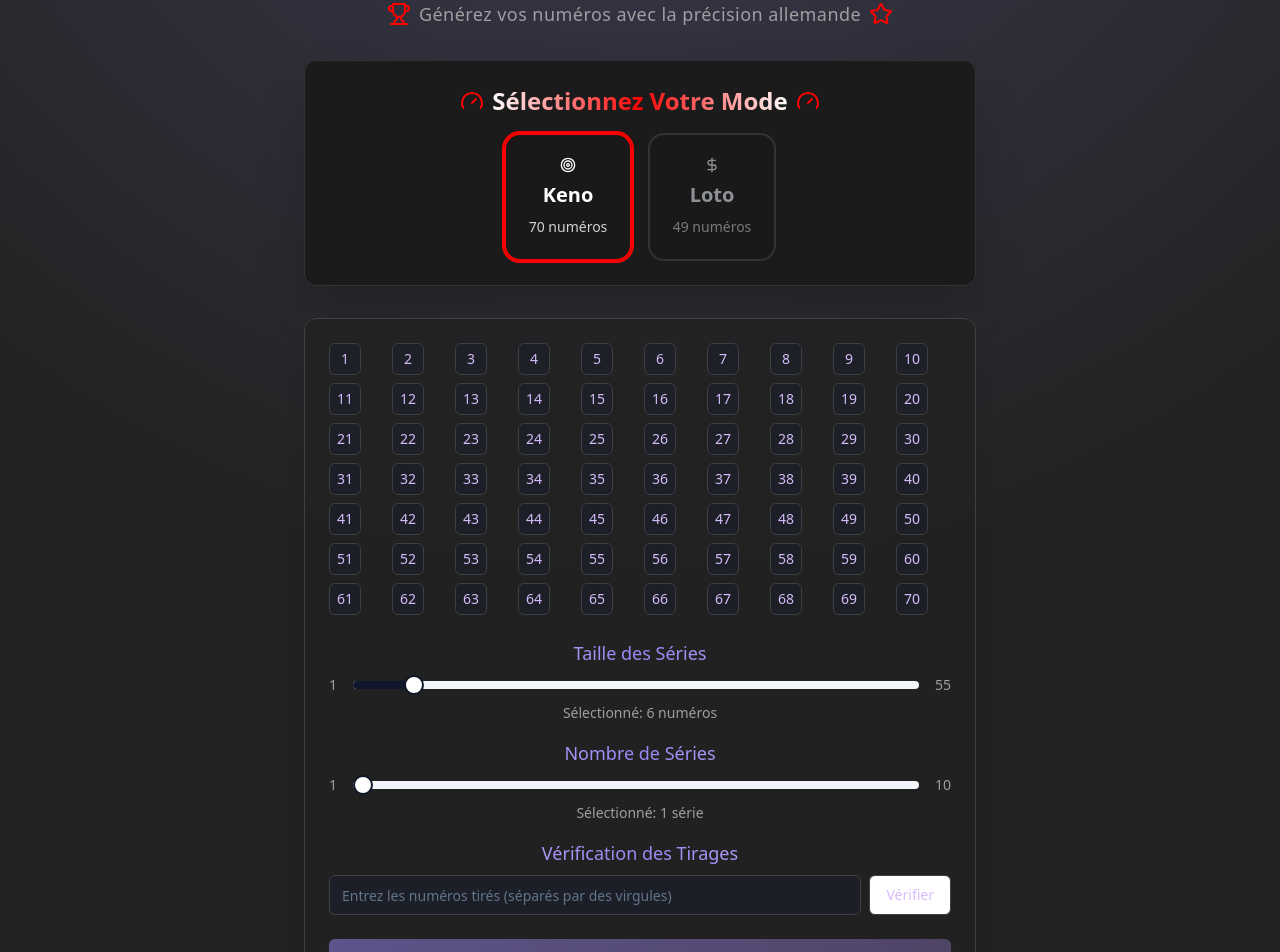
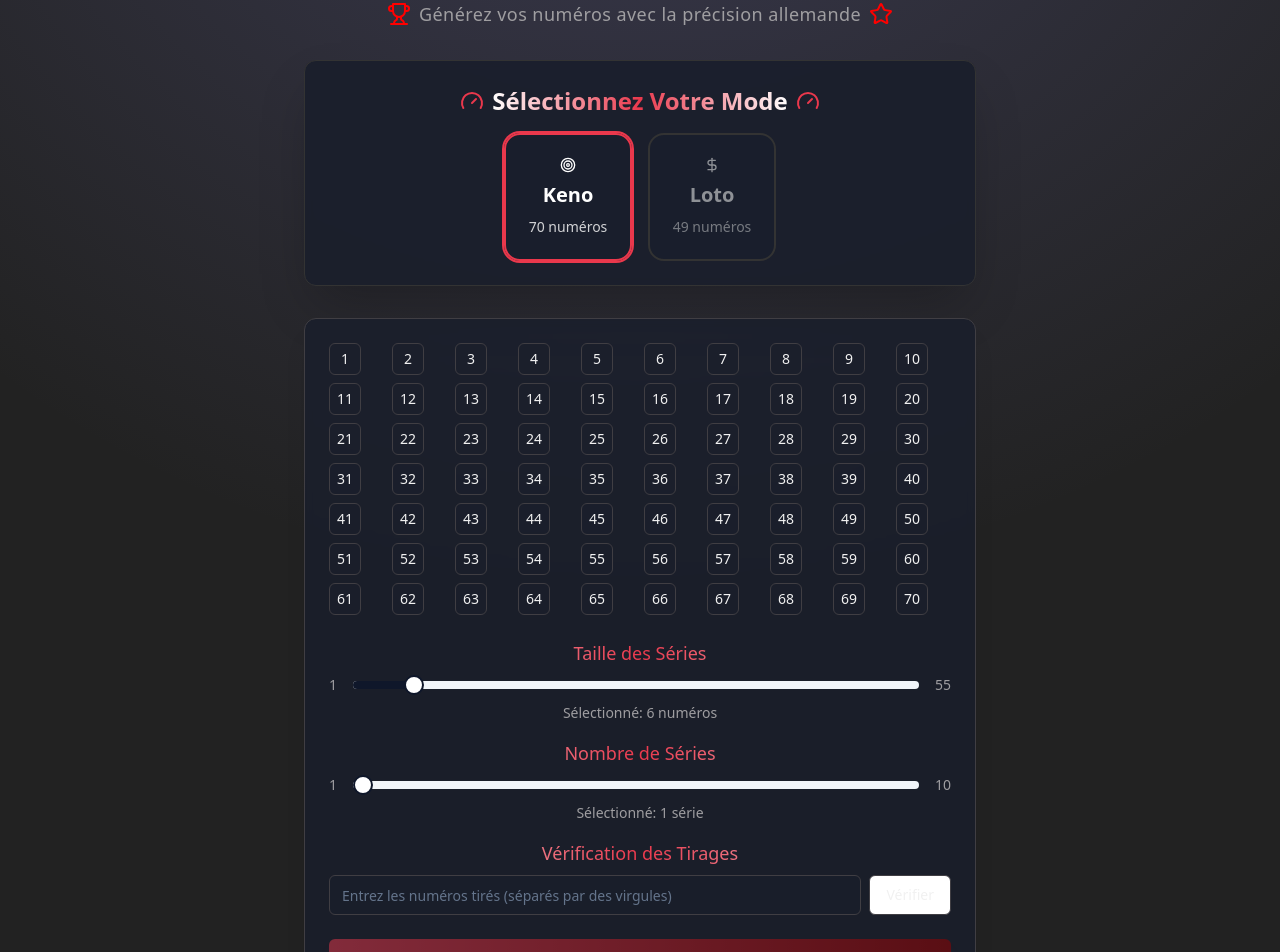
Before and after one commit to Damien1303/keno-loto-generateur-, a React (Vite) app: page / in a window 1280 px wide. Shown: the part 120-1072 px from the top of the page. Built offline with nearby package versions, Linux system fonts and the light colour scheme.

Commit message:
Harmonize color scheme
Updated button and text colors to align with the overall red theme of the application.
[skip gpt_engineer]

```diff
--- a/src/components/GameSelector.tsx
+++ b/src/components/GameSelector.tsx
@@ -11,14 +11,14 @@ interface GameSelectorProps {
 
 export const GameSelector = ({ selectedGame, onSelect }: GameSelectorProps) => {
   return (
-    <Card className="p-6 backdrop-blur-sm bg-[#1A1A1A]/90 shadow-2xl animate-fade-in border-[#333333] rounded-xl">
+    <Card className="p-6 backdrop-blur-sm bg-[#1A1F2C]/90 shadow-2xl animate-fade-in border-[#333333] rounded-xl">
       <div className="space-y-4">
         <div className="flex items-center justify-center gap-2">
-          <Gauge className="w-6 h-6 text-[#FF0000]" />
-          <h2 className="text-2xl font-semibold text-center bg-gradient-to-r from-[#FFFFFF] via-[#FF0000] to-[#FFFFFF] text-transparent bg-clip-text">
+          <Gauge className="w-6 h-6 text-[#ea384c]" />
+          <h2 className="text-2xl font-semibold text-center bg-gradient-to-r from-[#FFFFFF] via-[#ea384c] to-[#FFFFFF] text-transparent bg-clip-text">
             Sélectionnez Votre Mode
           </h2>
-          <Gauge className="w-6 h-6 text-[#FF0000]" />
+          <Gauge className="w-6 h-6 text-[#ea384c]" />
         </div>
         <div className="flex gap-4 justify-center">
           <motion.div
@@ -28,10 +28,10 @@ export const GameSelector = ({ selectedGame, onSelect }: GameSelectorProps) => {
             <Button
               variant="outline"
               className={cn(
-                "w-32 h-32 rounded-2xl transition-all duration-300 border-2 bg-[#1A1A1A]/60",
+                "w-32 h-32 rounded-2xl transition-all duration-300 border-2 bg-[#1A1F2C]/60",
                 selectedGame === "keno"
-                  ? "ring-2 ring-[#FF0000] border-[#FF0000] text-white"
-                  : "border-[#333333] text-[#8E9196] hover:border-[#FF0000] hover:text-white"
+                  ? "ring-2 ring-[#ea384c] border-[#ea384c] text-white"
+                  : "border-[#333333] text-[#8E9196] hover:border-[#ea384c] hover:text-white"
               )}
               onClick={() => onSelect("keno")}
             >
@@ -49,10 +49,10 @@ export const GameSelector = ({ selectedGame, onSelect }: GameSelectorProps) => {
             <Button
               variant="outline"
               className={cn(
-                "w-32 h-32 rounded-2xl transition-all duration-300 border-2 bg-[#1A1A1A]/60",
+                "w-32 h-32 rounded-2xl transition-all duration-300 border-2 bg-[#1A1F2C]/60",
                 selectedGame === "loto"
-                  ? "ring-2 ring-[#FF0000] border-[#FF0000] text-white"
-                  : "border-[#333333] text-[#8E9196] hover:border-[#FF0000] hover:text-white"
+                  ? "ring-2 ring-[#ea384c] border-[#ea384c] text-white"
+                  : "border-[#333333] text-[#8E9196] hover:border-[#ea384c] hover:text-white"
               )}
               onClick={() => onSelect("loto")}
             >
--- a/src/components/NumberGenerator.tsx
+++ b/src/components/NumberGenerator.tsx
@@ -30,11 +30,11 @@ export const NumberGenerator = ({ gameType, onGenerate, onDrawnNumbersChange }:
     if (drawnNumbers.includes(num) && selectedNumbers.includes(num)) {
       return "bg-green-500/90 text-white border-green-600 shadow-lg shadow-green-500/20"; // Match
     } else if (selectedNumbers.includes(num)) {
-      return "bg-[#9b87f5]/90 text-white border-[#7E69AB] shadow-lg shadow-[#9b87f5]/20"; // Selected
+      return "bg-[#ea384c]/90 text-white border-[#990000] shadow-lg shadow-[#ea384c]/20"; // Selected
     } else if (drawnNumbers.includes(num)) {
       return "bg-orange-500/90 text-white border-orange-600 shadow-lg shadow-orange-500/20"; // Drawn but not selected
     }
-    return "bg-[#1A1F2C]/60 hover:bg-[#9b87f5]/20 text-[#D6BCFA] border-[#403E43] hover:border-[#9b87f5]"; // Default
+    return "bg-[#1A1F2C]/60 hover:bg-[#ea384c]/20 text-[#F1F1F1] border-[#403E43] hover:border-[#ea384c]"; // Default
   };
 
   const toggleNumber = (num: number) => {
@@ -109,7 +109,7 @@ export const NumberGenerator = ({ gameType, onGenerate, onDrawnNumbersChange }:
   };
 
   return (
-    <Card className="p-6 backdrop-blur-sm bg-[#222222]/80 shadow-xl animate-fade-in border-[#403E43] rounded-xl">
+    <Card className="p-6 backdrop-blur-sm bg-[#1A1F2C]/80 shadow-xl animate-fade-in border-[#403E43] rounded-xl">
       <div className="space-y-6">
         <div className="grid grid-cols-10 gap-2">
           {Array.from({ length: maxNumber }, (_, i) => i + 1).map((num) => (
@@ -126,7 +126,7 @@ export const NumberGenerator = ({ gameType, onGenerate, onDrawnNumbersChange }:
 
         <div className="space-y-4">
           <div className="space-y-2">
-            <h3 className="text-lg font-medium text-center bg-gradient-to-r from-[#D6BCFA] via-[#9b87f5] to-[#D6BCFA] text-transparent bg-clip-text">
+            <h3 className="text-lg font-medium text-center bg-gradient-to-r from-[#F1F1F1] via-[#ea384c] to-[#F1F1F1] text-transparent bg-clip-text">
               Taille des Séries
             </h3>
             <div className="flex items-center gap-4">
@@ -147,7 +147,7 @@ export const NumberGenerator = ({ gameType, onGenerate, onDrawnNumbersChange }:
           </div>
 
           <div className="space-y-2">
-            <h3 className="text-lg font-medium text-center bg-gradient-to-r from-[#D6BCFA] via-[#9b87f5] to-[#D6BCFA] text-transparent bg-clip-text">
+            <h3 className="text-lg font-medium text-center bg-gradient-to-r from-[#F1F1F1] via-[#ea384c] to-[#F1F1F1] text-transparent bg-clip-text">
               Nombre de Séries
             </h3>
             <div className="flex items-center gap-4">
@@ -168,19 +168,19 @@ export const NumberGenerator = ({ gameType, onGenerate, onDrawnNumbersChange }:
           </div>
 
           <div className="space-y-2">
-            <h3 className="text-lg font-medium text-center bg-gradient-to-r from-[#D6BCFA] via-[#9b87f5] to-[#D6BCFA] text-transparent bg-clip-text">
+            <h3 className="text-lg font-medium text-center bg-gradient-to-r from-[#F1F1F1] via-[#ea384c] to-[#F1F1F1] text-transparent bg-clip-text">
               Vérification des Tirages
             </h3>
             <div className="flex gap-2">
               <Input
                 placeholder="Entrez les numéros tirés (séparés par des virgules)"
                 onChange={handleDrawnNumbersChange}
-                className="flex-1 bg-[#1A1F2C]/60 border-[#403E43] text-[#D6BCFA] placeholder-[#8E9196] focus:ring-[#9b87f5] focus:border-[#9b87f5]"
+                className="flex-1 bg-[#1A1F2C]/60 border-[#403E43] text-[#F1F1F1] placeholder-[#8E9196] focus:ring-[#ea384c] focus:border-[#ea384c]"
               />
               <Button
                 onClick={checkMatches}
                 variant="outline"
-                className="border-[#403E43] text-[#D6BCFA] hover:bg-[#9b87f5]/20 hover:border-[#9b87f5]"
+                className="border-[#403E43] text-[#F1F1F1] hover:bg-[#ea384c]/20 hover:border-[#ea384c]"
               >
                 Vérifier
               </Button>
@@ -190,7 +190,7 @@ export const NumberGenerator = ({ gameType, onGenerate, onDrawnNumbersChange }:
 
         <Button
           onClick={generateNumbers}
-          className="w-full h-12 text-lg font-medium transition-all duration-300 hover:scale-105 bg-gradient-to-r from-[#9b87f5] to-[#7E69AB] hover:from-[#7E69AB] hover:to-[#9b87f5] text-white border-none shadow-lg shadow-[#9b87f5]/20"
+          className="w-full h-12 text-lg font-medium transition-all duration-300 hover:scale-105 bg-gradient-to-r from-[#ea384c] to-[#990000] hover:from-[#990000] hover:to-[#ea384c] text-white border-none shadow-lg shadow-[#ea384c]/20"
           disabled={selectedNumbers.length < seriesSize}
         >
           <Shuffle className="mr-2 h-5 w-5" />
--- a/src/components/ResultsDisplay.tsx
+++ b/src/components/ResultsDisplay.tsx
@@ -12,18 +12,18 @@ export const ResultsDisplay = ({ numbers, drawnNumbers = [] }: ResultsDisplayPro
     if (drawnNumbers.includes(number)) {
       return "bg-green-500/90 text-white border-green-600 shadow-lg shadow-green-500/20";
     }
-    return "bg-[#FF0000]/90 text-white border-[#990000] shadow-lg shadow-[#FF0000]/20";
+    return "bg-[#ea384c]/90 text-white border-[#990000] shadow-lg shadow-[#ea384c]/20";
   };
 
   return (
-    <Card className="p-6 backdrop-blur-sm bg-[#1A1A1A]/90 shadow-2xl animate-fade-in border-[#333333] rounded-xl">
+    <Card className="p-6 backdrop-blur-sm bg-[#1A1F2C]/90 shadow-2xl animate-fade-in border-[#333333] rounded-xl">
       <div className="space-y-6">
         <div className="flex items-center justify-center gap-2">
-          <Gauge className="w-6 h-6 text-[#FF0000]" />
-          <h3 className="text-xl font-medium text-center bg-gradient-to-r from-[#FFFFFF] via-[#FF0000] to-[#FFFFFF] text-transparent bg-clip-text">
+          <Gauge className="w-6 h-6 text-[#ea384c]" />
+          <h3 className="text-xl font-medium text-center bg-gradient-to-r from-[#FFFFFF] via-[#ea384c] to-[#FFFFFF] text-transparent bg-clip-text">
             Vos Numéros Performance
           </h3>
-          <Gauge className="w-6 h-6 text-[#FF0000]" />
+          <Gauge className="w-6 h-6 text-[#ea384c]" />
         </div>
         <div className="space-y-6">
           {numbers.map((series, seriesIndex) => (
```
